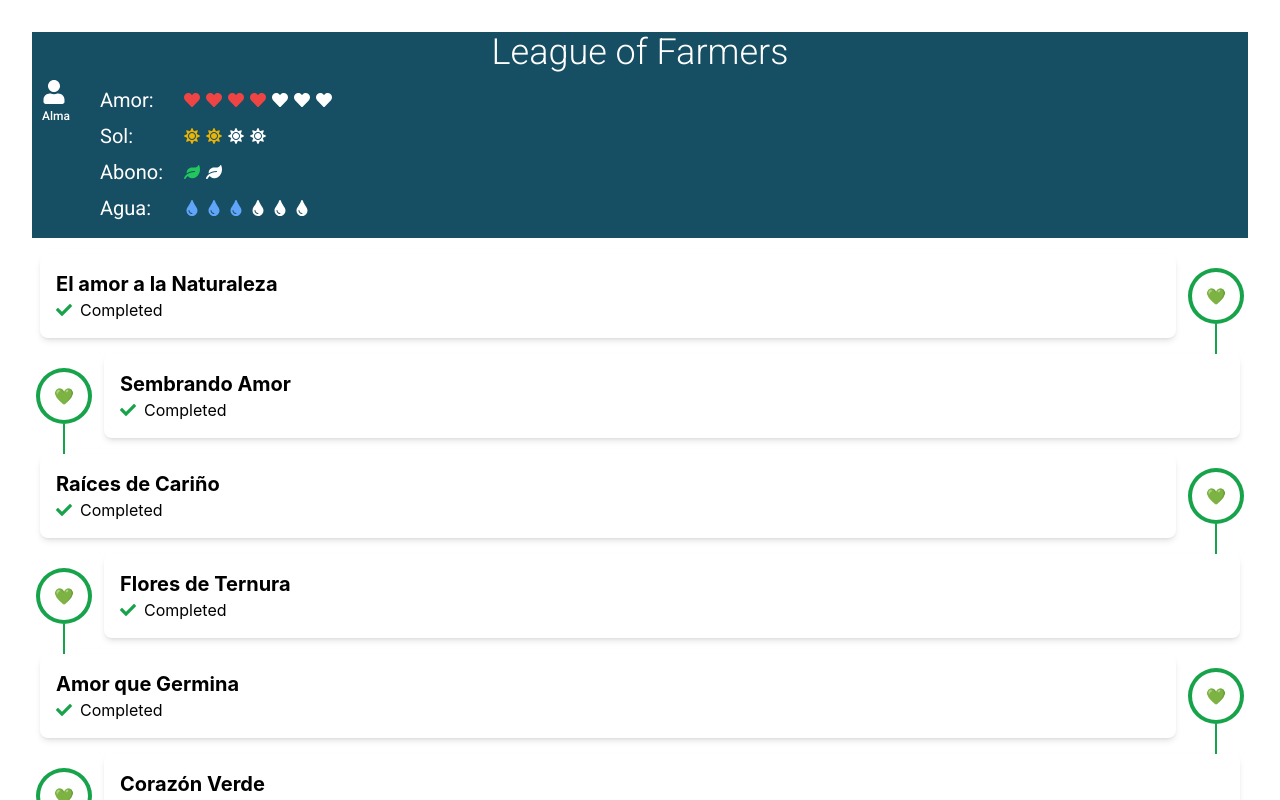
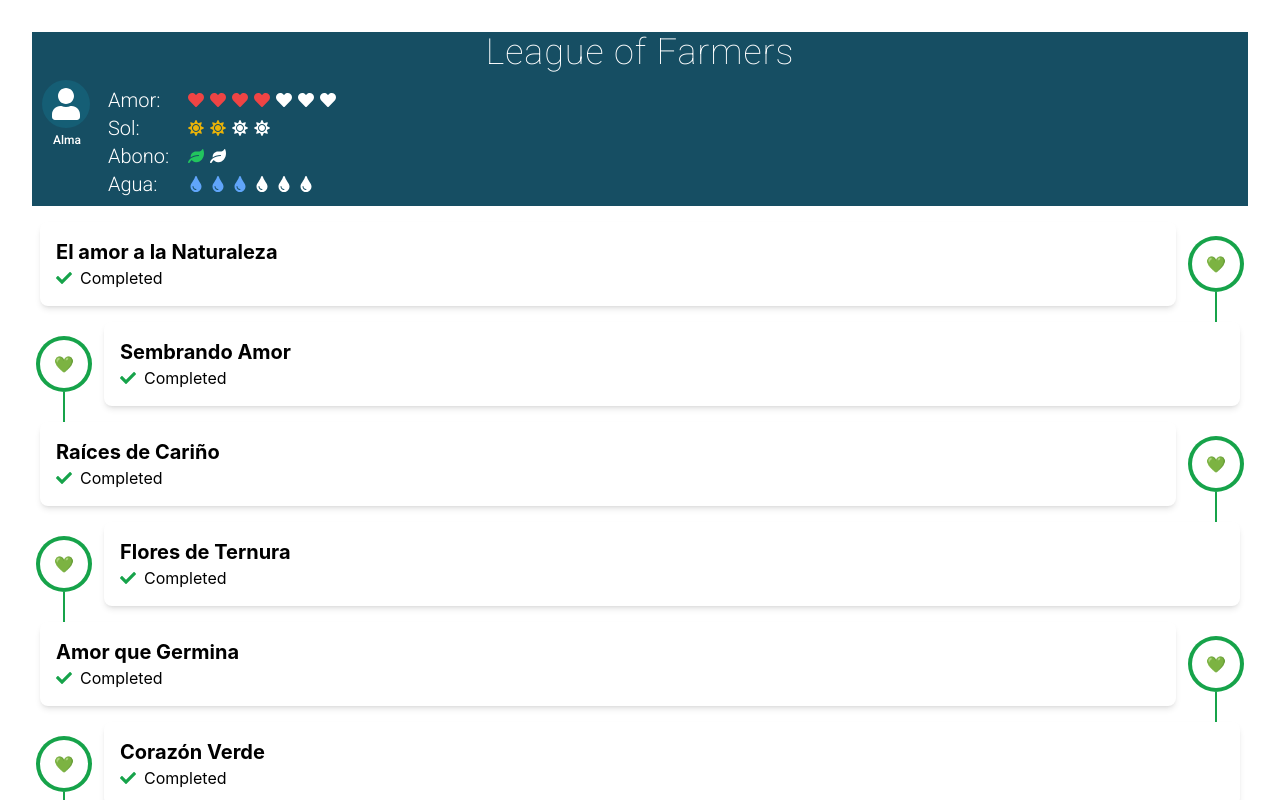
Before and after one commit to ladyBataca/League-of-farming, a React (Vite) app: page / in a window 1280 px wide. Built offline with nearby package versions, Linux system fonts and the light colour scheme.

Commit message:
:pencil2: badges changes

```diff
--- a/index.html
+++ b/index.html
@@ -5,7 +5,7 @@
     <link rel="icon" type="image/svg+xml" href="/vite.svg" />
     <meta name="viewport" content="width=device-width, initial-scale=1.0, maximum-scale=1.0, user-scalable=no" />
     <title>League of Farmers</title>
-    <link href="https://fonts.googleapis.com/css2?family=Roboto:wght@300;400;500;700&display=swap" rel="stylesheet">
+    <link href="https://fonts.googleapis.com/css2?family=Roboto:wght@100;300;400;500;700&display=swap" rel="stylesheet">
   </head>
   <body>
     <div id="root"></div>
--- a/src/components/Badges.tsx
+++ b/src/components/Badges.tsx
@@ -14,9 +14,9 @@ interface BadgesProps {
 
 const Badges = ({ items = defaultBadges }: BadgesProps) => {
   return (
-    <ul className="list-none p-0 w-full pt-1.5 pl-2">
+    <ul className="list-none p-0 w-full pt-1.5 pl-4">
       {items.map((item, idx) => (
-        <li key={idx} className="flex items-center mb-2 gap-1">
+        <li key={idx} className="flex items-center font-light">
           <span className="min-w-[80px] text-xl">{item.label}:</span>
           <div className="flex gap-1.5">
             {[...Array(item.total)].map((_, index) => (
--- a/src/components/Resume.tsx
+++ b/src/components/Resume.tsx
@@ -12,11 +12,15 @@ const Resume = ({
 }: ResumeProps) => {
   return (
     <div className='bg-cyan-900 font-roboto'>
-      <h2 className="font-roboto text-white text-4xl font-light items-center justify-center text-center">{title}</h2>
+      <h1 className="text-white text-4xl font-extralight items-center justify-center text-center tracking-wide">{title}</h1>
       <div className="text-white w-full flex flex-row items-start py-2">
         <div className="flex flex-col items-start pl-2.5 min-w-[60px]">
-          <FaUser className="text-2xl mb-1" />
-          <span className="text-xs font-medium">{playerName}</span>
+          <div className="rounded-full bg-cyan-800 p-2 mb-1">
+            <FaUser className="h-8 w-8 text-2xl" />
+          </div>
+          <span className="text-xs w-full font-medium text-center block">
+            {playerName}
+          </span>
         </div>
 
         <Badges />
--- a/src/index.css
+++ b/src/index.css
@@ -1,3 +1,6 @@
+/* Add these imports at the top of your CSS file */
+@import url('https://fonts.googleapis.com/css2?family=Roboto:wght@100;300;400;500;700&display=swap');
+
 /* Tailwind directives */
 @tailwind base;
 @tailwind components;
```
